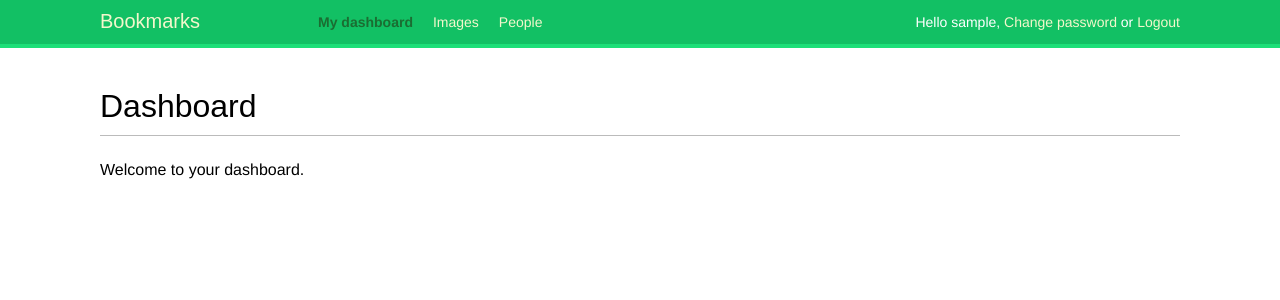
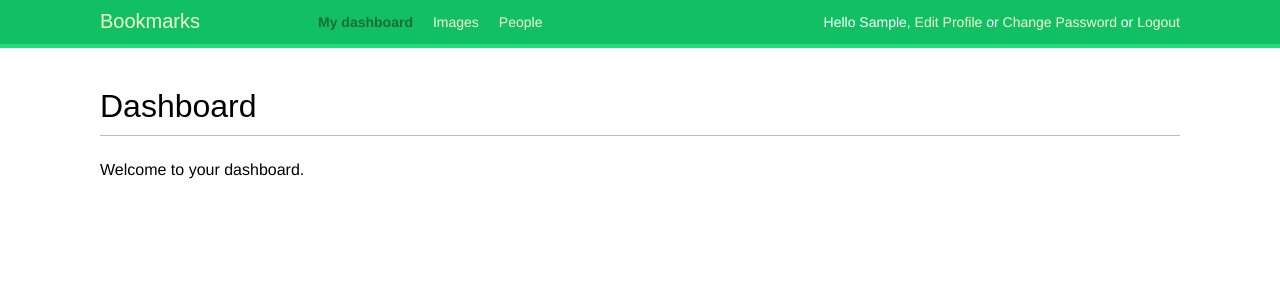
Before and after one commit to pravesh-k/social-site, a Django app: page /account/ in a window 1280 px wide. Shown: the top 300 px of the page. Run offline with Django 3.2, Linux system fonts and the light colour scheme; the visitor is signed in with stand-in values (Sample User, id 1); some web fonts are replaced.

Commit message:
feature: added edit profile feature on nav bar

```diff
--- a/account/templates/base.html
+++ b/account/templates/base.html
@@ -24,8 +24,9 @@
 
             <span class="user">
                 {% if request.user.is_authenticated %}
-                    Hello {{ request.user.username }},
-                    <a href="{% url "password_change" %}">Change password </a>or
+                    Hello {{ request.user.first_name }},
+                    <a href="{% url "edit" %}">Edit Profile </a>or
+                    <a href="{% url "password_change" %}">Change Password </a>or
                     <a href="{% url "logout" %}">Logout</a>
                 {% else %}
                     <a href="{% url "login" %}">Login</a>
```
